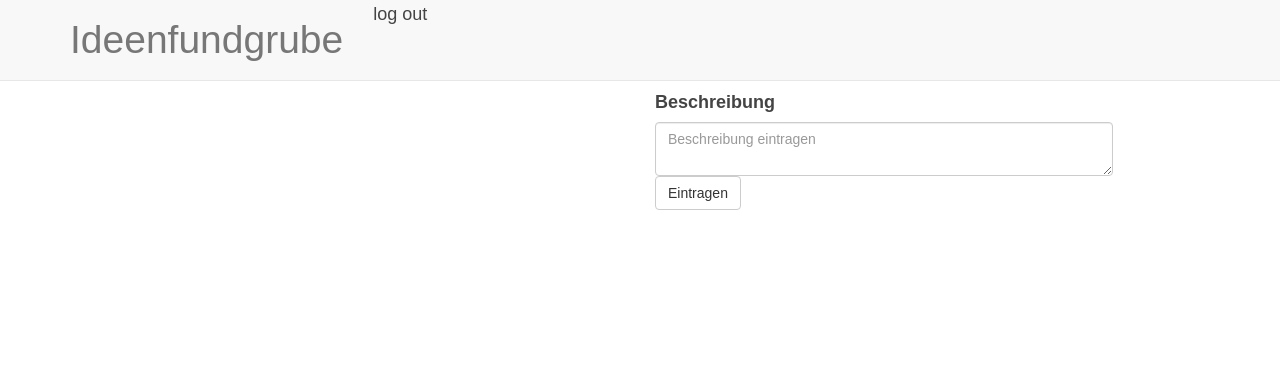
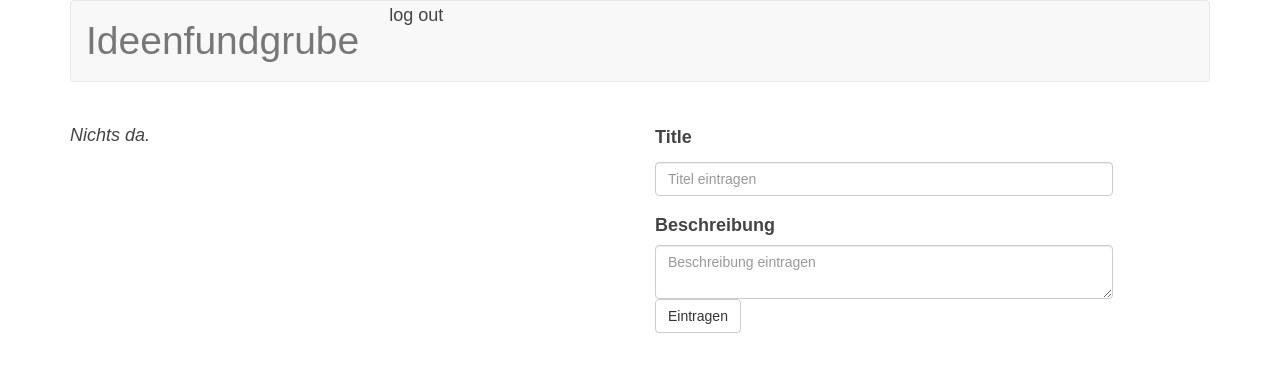
Before and after one commit to rndmh3ro/ideensammlung, a Flask app: page / in a window 1280 px wide. Shown: the top 372 px of the page. Run offline with Flask 2, Linux system fonts and the light colour scheme; the visitor is signed in with stand-in values (Sample User, id 1); data that the repository does not hold is empty; some libraries are stand-ins or nearby versions.

Commit message:
repaired floating header

```diff
--- a/ideensammlung/templates/base.html
+++ b/ideensammlung/templates/base.html
@@ -24,7 +24,9 @@
         <link href="/static/css/style.css" rel="stylesheet">
 </head>
 <body>
-<nav class="navbar navbar-default navbar-fixed-top" role="navigation">
+<header id="top" role="banner" class="navbar navbar-static-top bs-docs-nav">
+<div class="container">
+<nav class="navbar navbar-default" role="navigation">
     <div class="container">
         <div class="navbar-header">
             <a href="{{ url_for('index') }}" class="navbar-brand">{{ SITENAME }} {% if SITESUBTITLE %} - {{ SITESUBTITLE }}{% endif %}</a>
@@ -68,6 +70,8 @@
     </div>
   </div>
 </div>
+</div>
+</header>
 <div class="container">
     {% block body %}{% endblock %}
 </div>
```
Lines whose indentation alone changed are shown as unchanged.
